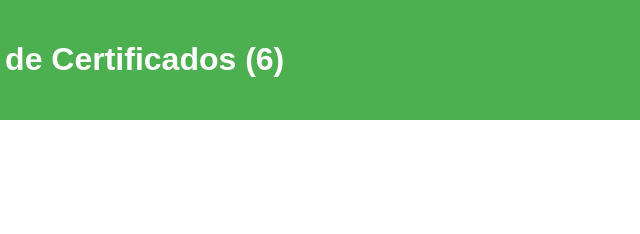
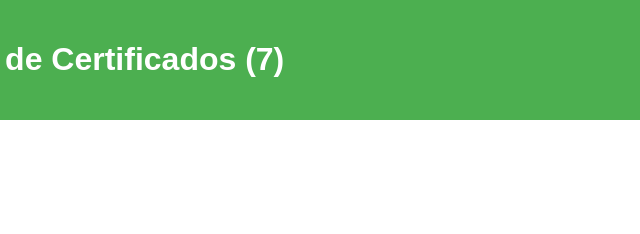
Before and after one commit to felliperoscelli/gerador-certificados-classes, a plain HTML site: page index.html in a window 1280 px wide. Shown: the top 234 px of the page, 562-1202 px from the left. Drawn offline with Linux system fonts and the light colour scheme.

Commit message:
Update index.html

```diff
--- a/index.html
+++ b/index.html
@@ -10,7 +10,7 @@
 </head>
 <body>
     <header>
-        <h1>Gerador de Certificados (6)</h1>
+        <h1>Gerador de Certificados (7)</h1>
     </header>
     <main>
         <form id="certificateForm">
```
